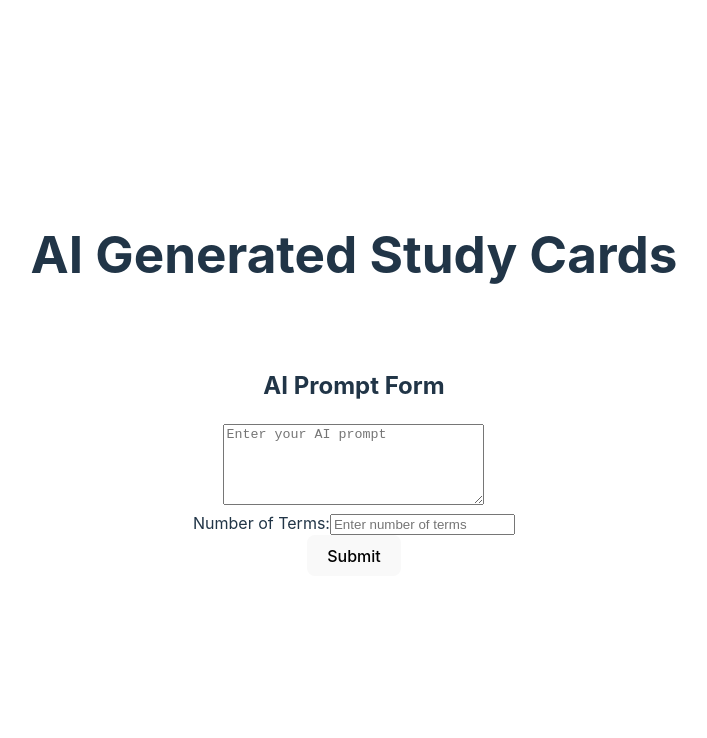
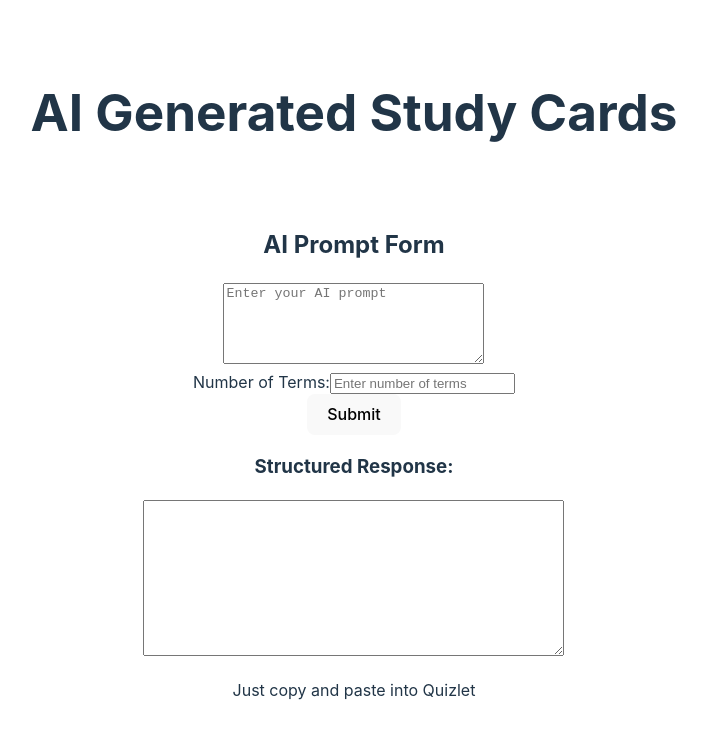
Before and after one commit to RyanGC93/quizlet-ai-chrome-extension, a React (Vite) app: page / in a window 1280 px wide. Shown: the top 738 px of the page, without its empty margins (286-993 px from the left). Built offline with nearby package versions, Linux system fonts and the light colour scheme.

Commit message:
finished the extension

```diff
--- a/src/App.tsx
+++ b/src/App.tsx
@@ -5,13 +5,18 @@ import geminiAiHandler from "./geminiAIHandler";
 function App() {
   const [aiPrompt, setAiPrompt] = useState("");
   const [numTerms, setNumTerms] = useState("");
+  const [structuredResponse, setStructuredResponse] = useState(""); // State to hold the structured response
 
   const handleSubmit = async (event) => {
     event.preventDefault();
-    let structuredResponse = await geminiAiHandler(aiPrompt, numTerms);
+    // Call the geminiAiHandler to get the response
+    let response = await geminiAiHandler(aiPrompt, numTerms);
     console.log("AI Prompt:", aiPrompt);
     console.log("Number of Terms:", numTerms);
-    console.log(structuredResponse);
+    console.log(response);
+
+    // Set the structured response into the state
+    setStructuredResponse(response);
   };
 
   return (
@@ -46,6 +51,17 @@ function App() {
           </div>
           <button type="submit">Submit</button>
         </form>
+
+        <div>
+          <h3>Structured Response:</h3>
+          <textarea
+            value={structuredResponse} // Populate the textarea with the response
+            readOnly // Make it read-only so the user can't edit it
+            rows="10"
+            cols="50"
+          />
+          <p> Just copy and paste into Quizlet </p>
+        </div>
       </div>
     </>
   );
```
Also changed, not shown: manifest.json.
